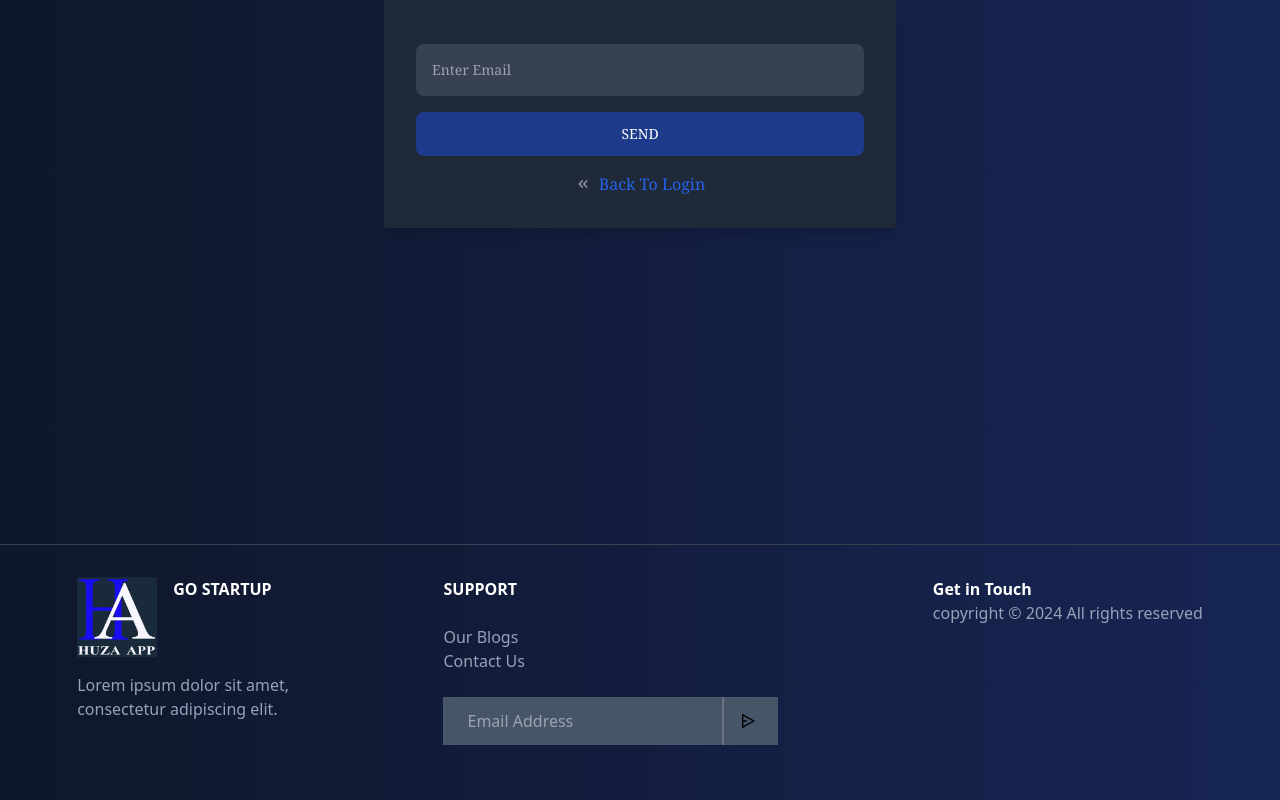
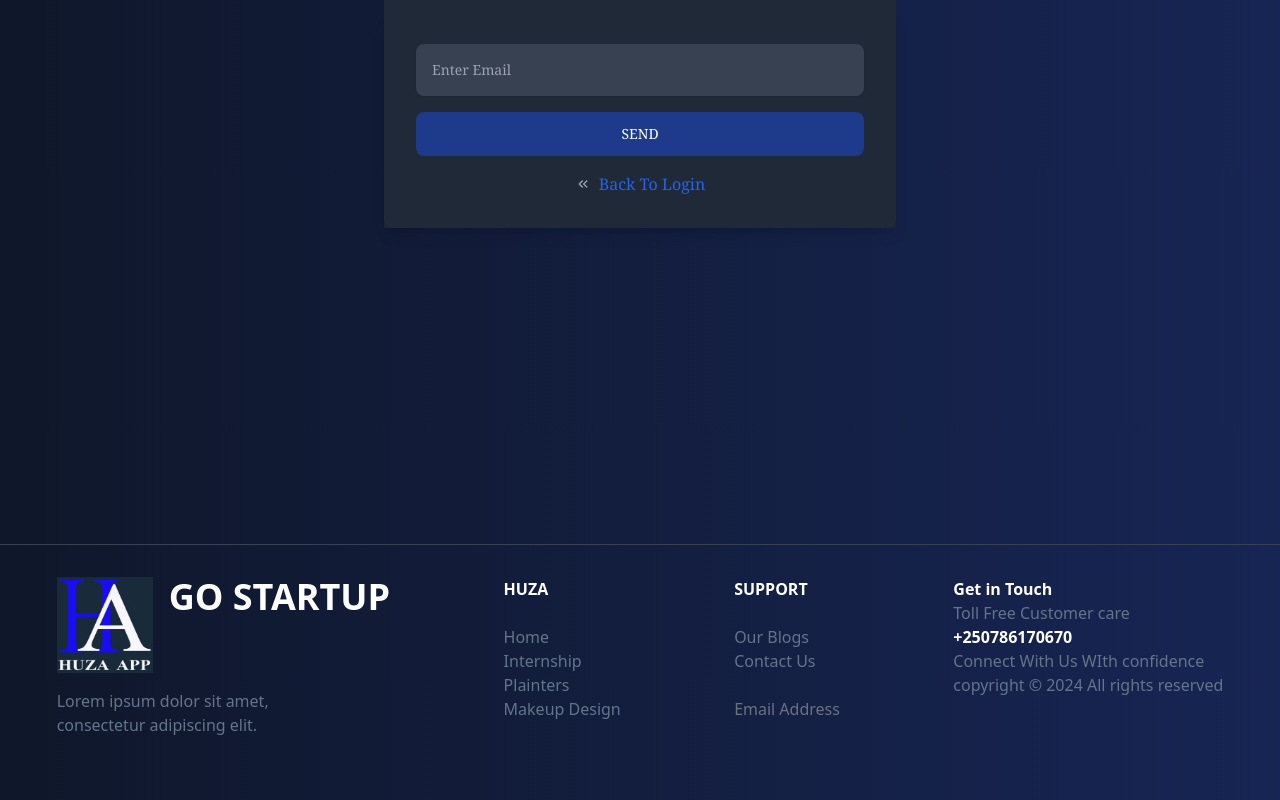
Before and after one commit to Nyiranez/Front-End-Huza-App, a React (Vite) app: page /ForgetPassword in a window 1280 px wide. Shown: the part 336-1136 px from the top of the page. Built offline with nearby package versions, Linux system fonts and the light colour scheme.

Commit message:
same changes on different files

```diff
--- a/package.json
+++ b/package.json
@@ -10,6 +10,9 @@
     "preview": "vite preview"
   },
   "dependencies": {
+    "@emotion/react": "^11.11.4",
+    "@emotion/styled": "^11.11.5",
+    "@mui/material": "^5.15.17",
     "axios": "^1.6.8",
     "react": "^18.2.0",
     "react-dom": "^18.2.0",
--- a/src/App.jsx
+++ b/src/App.jsx
@@ -41,7 +41,9 @@ function App() {
               </Route>
 
             </Routes>
+
           </BrowserRouter>
+
         </div>
         <div className='h-24'>
           <Footer />
--- a/src/Pages/Components/ForgetPassword.jsx
+++ b/src/Pages/Components/ForgetPassword.jsx
@@ -58,7 +58,7 @@ const ForgetPassword = () => {
           </button>
           <div className=' flex text-gray-400 justify-center hover:text-blue-600'>
           <MdKeyboardDoubleArrowLeft className=' mt-1'/>
-          <Link to={"/"}><a className={`${!mode ? "hover:text-white" : " hover:text-blue-900"} text-blue-600 ml-2`}>Back To Login</a></Link>
+          <Link to={"/Signin"}><a className={`${!mode ? "hover:text-white" : " hover:text-blue-900"} text-blue-600 ml-2`}>Back To Login</a></Link>
           </div>
 
         </form>
--- a/src/Pages/Components/Signin.jsx
+++ b/src/Pages/Components/Signin.jsx
@@ -30,7 +30,7 @@ const Signin = () => {
   return (
     <div className={!mode ? 'bg-gradient-to-r from-slate-900 to-blue-950' : 'bg-white'}>
     <div class="mx-auto max-w-screen-xl px-4 py-16 sm:px-6 lg:px-8 h-[50rem] ">
-  <div class={`mx-auto mt-16 pt-16 max-w-lg ${!mode ? "bg-gray-800" : "bg-slate-50"} `}>
+  <div class={`mx-auto mt-32 pt-16 max-w-lg ${!mode ? "bg-gray-800" : "bg-slate-50"} `}>
     <h1 class="text-center text-2xl font-bold text-indigo-600 sm:text-3xl font-serif">SIGNIN INTO YOUR ACCOUNT</h1>
 
     <form onSubmit={handleSubmit} class="mb-0 mt-6 space-y-4 rounded-lg p-4 shadow-lg sm:p-6 lg:p-8 font-serif">
--- a/src/Pages/Components/Signup.jsx
+++ b/src/Pages/Components/Signup.jsx
@@ -44,7 +44,7 @@ const Signup = () => {
   return (
     <div className={!mode ? 'bg-gradient-to-r from-slate-900 to-blue-950' : 'bg-white'}>
       <div className="mx-auto max-w-screen-xl px-4 py-16 sm:px-6 lg:px-8 h-[48rem]">
-        <div className={`mx-auto mt-16 pt-16 max-w-lg ${!mode ? "bg-gray-800" : "bg-slate-50"} `}>
+        <div className={`mx-auto mt-24 pt-16 max-w-lg ${!mode ? "bg-gray-800" : "bg-slate-50"} `}>
           <h1 className="text-center text-2xl font-bold text-indigo-600 sm:text-3xl font-serif">
             REGISTRATION FORM
           </h1>
--- a/src/assets/pages/aboutUs.jsx
+++ b/src/assets/pages/aboutUs.jsx
@@ -1,18 +1,20 @@
 import React from 'react'
 import { Link } from 'react-router-dom'
-
+import { useContext } from 'react'
+import { AppContext } from './context'
 const AboutUs = () => {
+  const { mode } = useContext(AppContext)
   return (
-    <div className='bg-gradient-to-r from-slate-900 to-blue-950 text-white px-32 pt-40 pb-20'>
+    <div className={`${!mode ? "bg-gradient-to-r from-slate-900 to-blue-950" : "bg-white"}  px-32 pt-40 pb-20`}>
         <div className='flex justify-around gap-10 pt-5'>
             <Link to={""}>
-            <a className=' hover:underline decoration-blue-500 underline-offset-[1.7vh] '>About Us</a>
+            <a className={`${!mode ? "text-white" : "text-black"} hover:underline decoration-blue-500 underline-offset-[1.7vh] `}>About Us</a>
             </Link>
             <Link to={""}>
-            <a className=' hover:underline decoration-blue-500 underline-offset-[1.7vh] '>Our Mission</a>
+            <a className={` ${!mode ? "text-white" : "text-black"} hover:underline decoration-blue-500 underline-offset-[1.7vh] `}>Our Mission</a>
             </Link>
             <Link to={""}>
-            <a className=' hover:underline decoration-blue-500 underline-offset-[1.7vh]'>Our Vision</a>
+            <a className={` ${!mode ? "text-white" : "text-black"} hover:underline decoration-blue-500 underline-offset-[1.7vh]`}>Our Vision</a>
             </Link>
         </div>
         <hr className='mt-2'></hr>
@@ -23,13 +25,13 @@ const AboutUs = () => {
                 <img src='https://go-tailwind.preview.uideck.com/src/images/about/image-1.jpg'/>
             </div>
             <div className=' mt-14 flex flex-col gap-10' >
-                <h2 className=' text-3xl font-bold animate-pulse'> We Develop Huza Based on Unemployement</h2>
-                <p>Lorem ipsum dolor, sit amet consectetur adipisicing elit.<br></br>
+                <h2 className={` text-3xl font-bold animate-pulse ${mode ? "text-black" : "text-white"}`}> We Develop Huza Based on Unemployement</h2>
+                <p className='text-gray-500'>Lorem ipsum dolor, sit amet consectetur adipisicing elit.<br></br>
                    Quis veniam ullam, harum dolorem voluptates minima et modi <br></br>
                    ut ipsum impedit! Quisquam nisi dolorum nemo animi quaerat?<br></br>
                   Exercitationem recusandae dignissimos mollitia.
                 </p>
-                <p>Lorem ipsum dolor, sit amet consectetur adipisicing elit.<br></br>
+                <p className='text-gray-500'>Lorem ipsum dolor, sit amet consectetur adipisicing elit.<br></br>
                    Quis veniam ullam, harum dolorem voluptates minima et modi <br></br>
                    ut ipsum impedit! Quisquam nisi dolorum nemo animi quaerat?<br></br>
                   Exercitationem recusandae dignissimos mollitia.
--- a/src/assets/pages/contact.jsx
+++ b/src/assets/pages/contact.jsx
@@ -1,7 +1,29 @@
+
+
 import React from 'react'
+import { useContext } from 'react'
+import { AppContext } from './context'
 
 export const Contact = () => {
+  const { mode } = useContext(AppContext)
   return (
-    <div>contact</div>
+    <div className={` ${!mode ? 'bg-gradient-to-r from-slate-900 to-blue-950' : 'bg-white'} h-screen pt-40 `}>
+
+      <div className=' flex flex-col items-center justify-center  '>
+        <h1 className={`text-2xl font-bold ${!mode ? "text-white" : "text-blue-900"}`}>Contact Information</h1>
+        <p className=" text-gray-400">Address: Kigali, Rwanda.
+          Phone:<span className={`${!mode ? "text-white" : "text-blue-900"} font-bold ml-2 mr-2`}>+250786170670 .</span>
+          Email:<span className={`${!mode ? "text-white" : "text-blue-900"} font-bold ml-2`}>huza2024@gmail.com</span></p>
+      </div>
+      <div className="flex md:flex-row md:mt-12 flex-col space-y-8  mt-4  md:justify-center">
+
+        <div className={`w-[45rem] h-[30rem]  ml-4 ${mode ? "bg-slate-200" : "bg-blue-950"}  px-8 py-6 space-y-12 shadow-[rgba(0,_0,_0,_0.24)_0px_3px_8px]`}>
+          <input type="text" placeholder="Enter your full Name" required className='w-full h-14 border-2 pl-4'></input><br></br>
+          <input type="text" placeholder="Enter your Email" required className='mt-8 w-full h-14 border-2 pl-4'></input><br></br>
+          <textarea placeholder='Message' required className=' w-full h-32 border-2 pl-4'></textarea>
+          <button className='px-4 py-2 bg-blue-400 rounded-full mt-6'>SEND MESSAGE</button>
+        </div>
+      </div>
+    </div>
   )
 }
--- a/src/assets/pages/footer.jsx
+++ b/src/assets/pages/footer.jsx
@@ -1,6 +1,8 @@
 import React from 'react'
-import { RiSendPlane2Line } from "react-icons/ri";
-import Logo from '../images/huzaa.jpeg'
+// import { NavLink } from 'react-router-dom'
+// import { RiSendPlane2Line } from "react-icons/ri";
+import Huza from '../images/huzaa.jpeg'
+import Logo from '../images/logo.jpeg'
 import { useContext } from 'react'
 import { AppContext } from './context'
 export const Footer = () => {
@@ -11,33 +13,48 @@ export const Footer = () => {
                 <div className='space-y-4'>
 
                     <div className='flex flex-row space-x-4'>
-                        <img src={Logo} alt="" className='h-20 w-20'></img>
-                        <p className='text-white font-bold'>GO STARTUP</p>
+                    {mode ? <img src={Logo} alt="" className='h-24 w-24'></img> : <img src={Huza} alt="" className='h-24 w-24'></img>}
+                        <p className={` font-bold ${!mode ? "text-white" : "text-black"} text-4xl` }>GO STARTUP</p>
                     </div>
                     <div>
-                        <p className='text-slate-400'>Lorem ipsum dolor sit amet, </p>
-                        <p className='text-slate-400'>consectetur adipiscing elit.</p>
+                        <p className='text-slate-500'>Lorem ipsum dolor sit amet, </p>
+                        <p className='text-slate-500'>consectetur adipiscing elit.</p>
                     </div>
 
 
 
                 </div>
                 <div className='space-y-6'>
-                    <p className='text-white font-bold'>SUPPORT</p>
+                    <p className={` font-bold ${!mode ? "text-white" : "text-black"}`}>HUZA</p>
                     <div>
-                        <p className='text-slate-400'>Our Blogs</p>
-                        <p className='text-slate-400'>Contact Us</p>
+                        <p className='text-slate-500'>Home</p>
+                        <p className='text-slate-500'>Internship</p>
+                        <p className='text-slate-500'>Plainters</p>
+                        <p className='text-slate-500'>Makeup Design</p>
                     </div>
 
-                    <div className='flex flex-row justify-center'>
-                        <input type="text" placeholder='Email Address' className='px-6 py-4 h-12 bg-slate-600'></input>
-                        <button className='bg-slate-600 w-14 h-12 border-l-2 border-gray-500 pl-4' ><RiSendPlane2Line /></button>
+
+
+
+
+                </div>
+                <div className='space-y-6'>
+                    <p className={` font-bold ${!mode ? "text-white" : "text-black"}`}>SUPPORT</p>
+                    <div>
+                        <p className='text-slate-500'>Our Blogs</p>
+                        <p className='text-slate-500'>Contact Us</p>
                     </div>
+                    <p className={`text-gray-500 ${!mode ? "hover:text-white" : "hover:text-blue-600"} `}>Email Address</p>
+                        {/* <button className=' w-14 h-12 border-l-2 border-gray-500 pl-4' ><RiSendPlane2Line /></button> */}
+
 
                 </div>
                 <div>
-                    <p className='text-white font-bold'>Get in Touch</p>
-                    <p1 className='text-slate-400'>copyright &copy; {new Date().getFullYear()} All rights reserved</p1>
+                    <p className={` font-bold ${!mode ? "text-white" : "text-black"}`}>Get in Touch</p>
+                    <p className='text-slate-500'>Toll Free Customer care</p>
+                    <p className={` font-bold ${mode ? "text-blue-400" : "text-white"}`}>+250786170670</p>
+                    <p className="text-slate-500">Connect With Us WIth confidence</p>
+                    <p1 className='text-slate-500'>copyright &copy; {new Date().getFullYear()} All rights reserved</p1>
                 </div>
             </div>
         </div>
```
Also changed, not shown: src/assets/pages/home.jsx (+7 -6 lines), src/layout.jsx (+7 -3 lines), 1 other file (tests, documents, lock files or other folders).
